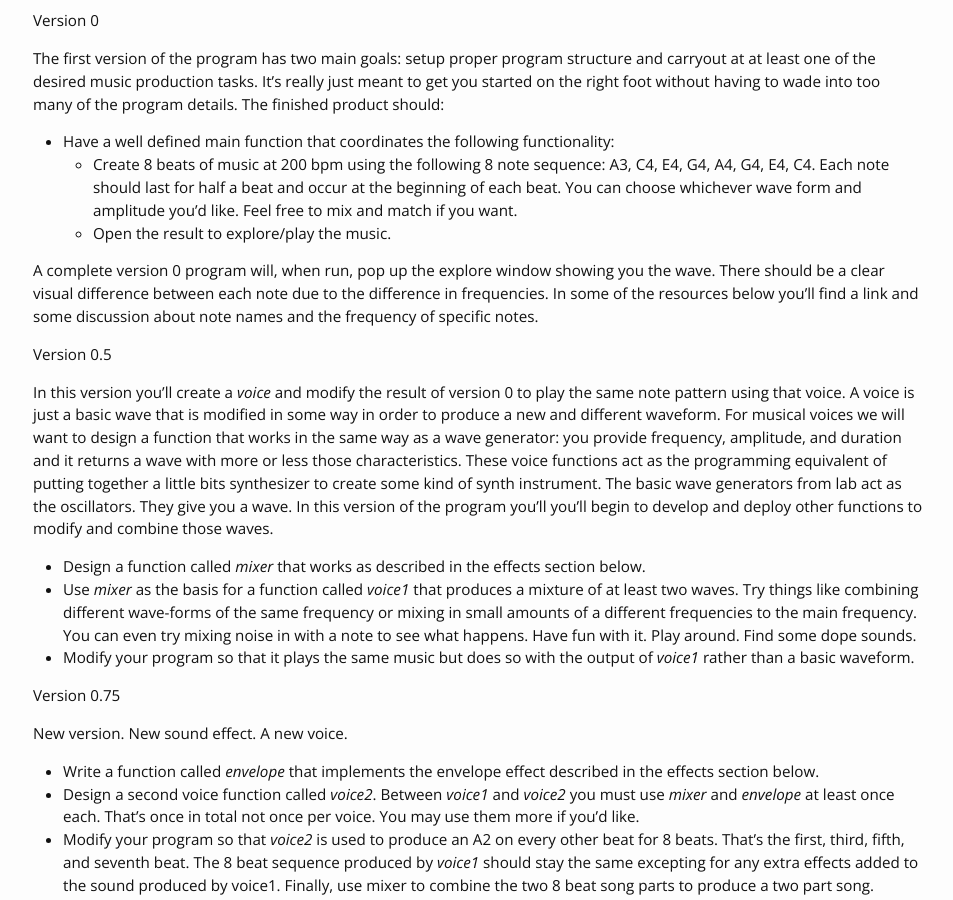
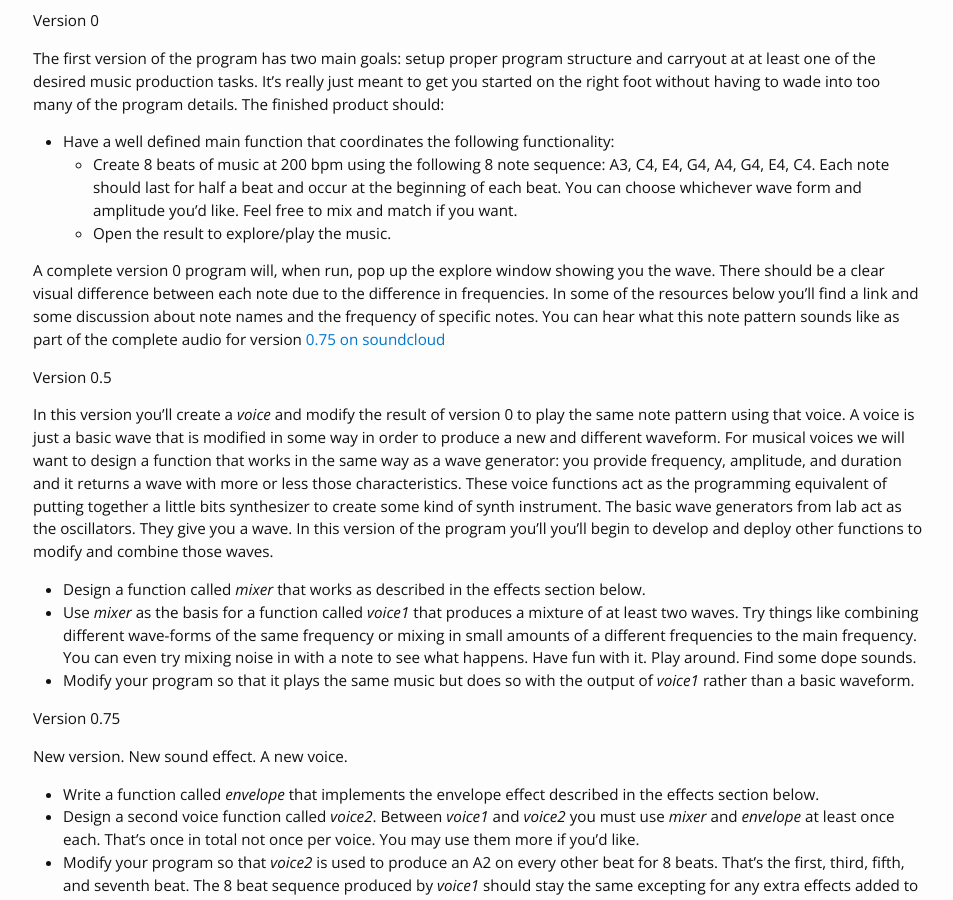
Before and after one commit to jlmayfield/jlmayfield.github.io, a Jekyll site: the page built from teaching/COMP151/projects/project2.md, in a window 1280 px wide and 900 px high, scrolled down 422 px. Shown: the whole window, without its empty margins (162-1115 px from the left). Built offline with Jekyll 4.4.1, drawn with Linux system fonts in a browser that asks for light colours.

Commit message:
f19. c151. added audio link for v0.75

```diff
--- a/teaching/COMP151/projects/project2.md
+++ b/teaching/COMP151/projects/project2.md
@@ -20,7 +20,7 @@ The first version of the program has two main goals: setup proper program struct
     * Open the result to explore/play the music.
 
 
-A complete version 0 program will, when run, pop up the explore window showing you the wave. There should be a clear visual difference between each note due to the difference in frequencies. In some of the resources below you'll find a link and some discussion about note names and the frequency of specific notes.
+A complete version 0 program will, when run, pop up the explore window showing you the wave. There should be a clear visual difference between each note due to the difference in frequencies. In some of the resources below you'll find a link and some discussion about note names and the frequency of specific notes. You can hear what this note pattern sounds like as part of the complete audio for version [0.75 on soundcloud](https://soundcloud.com/logan-mayfield-716821850/sets/comp151-project-2)
 
 #### Version 0.5
 
@@ -38,6 +38,7 @@ New version. New sound effect. A new voice.
 * Write a function called *envelope* that implements the envelope effect described in the effects section below.
 * Design a second voice function called *voice2*. Between *voice1* and *voice2* you must use *mixer* and *envelope* at least once each. That's once in total not once per voice. You may use them more if you'd like.
 * Modify your program so that *voice2* is used to produce an A2 on every other beat for 8 beats. That's the first, third, fifth, and seventh beat. The 8 beat sequence produced by *voice1* should stay the same excepting for any extra effects added to the sound produced by voice1. Finally, use mixer to combine the two 8 beat song parts to produce a two part song.
+
 
 #### Version 1.0
 
```
Also changed, not shown: teaching/COMP151/projects/project2-song.md (+1 -1 lines).
